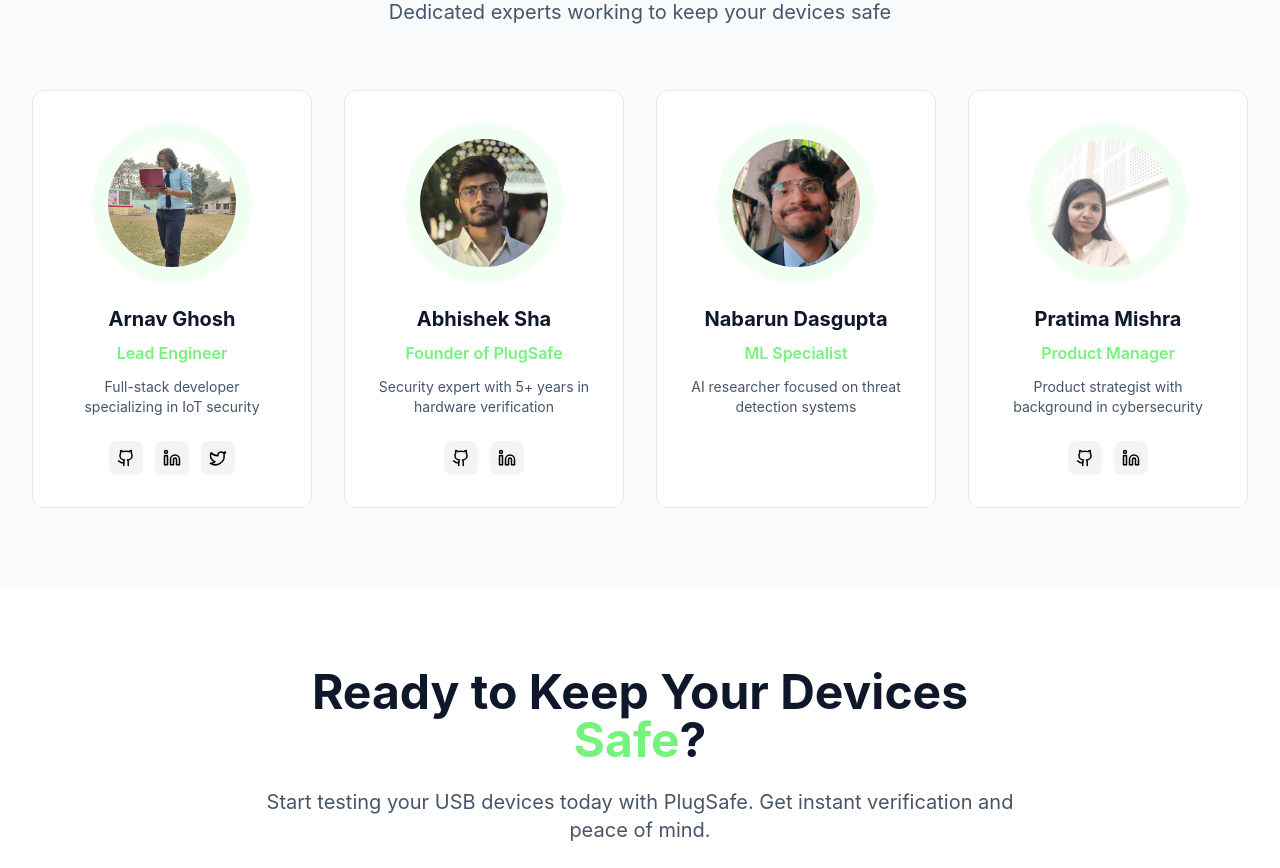
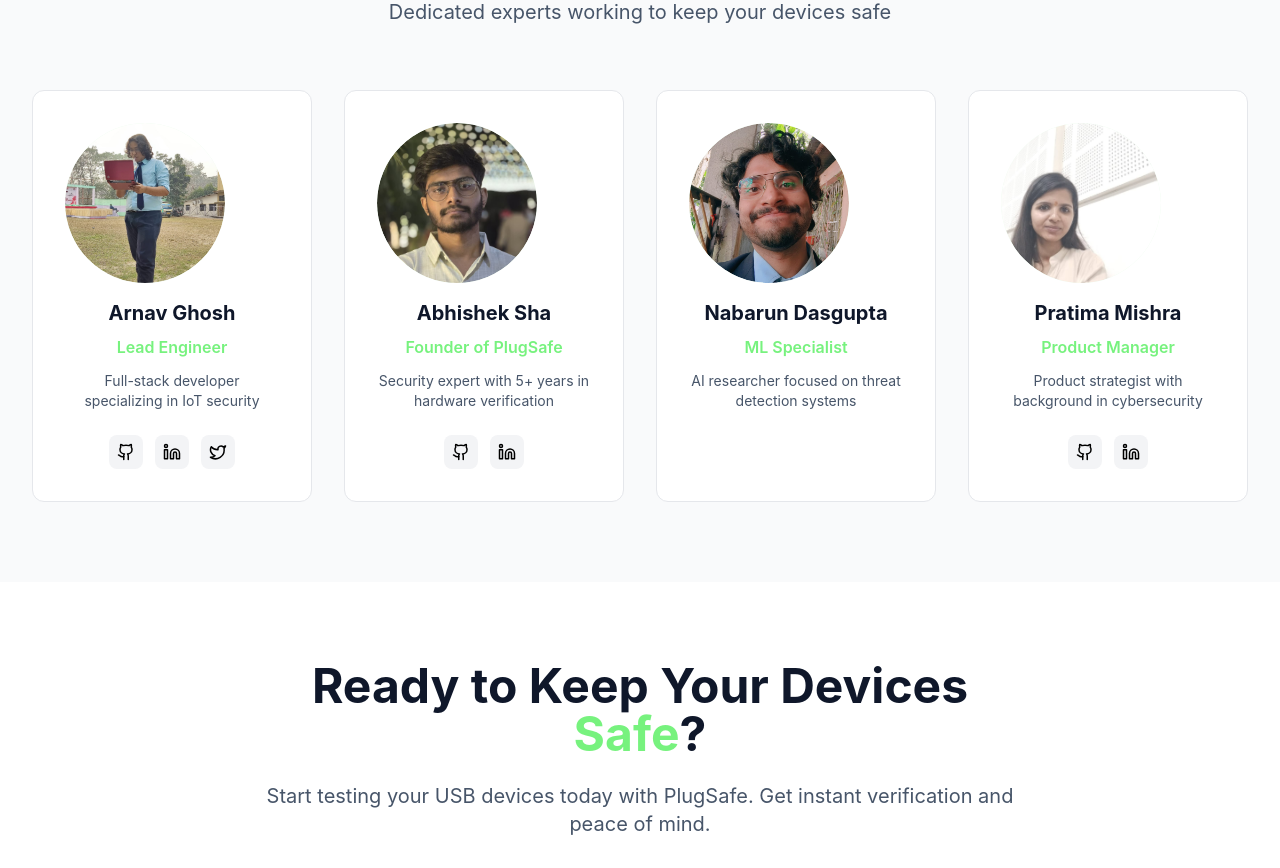
Before and after one commit to AbhishekSha818/PlugSafe_LandingPage, a React (Vite) app: page / in a window 1280 px wide. Shown: the part 2220-3088 px from the top of the page. Built offline with nearby package versions, Linux system fonts and the light colour scheme.

Commit message:
style: Add fully filled green ring around team member photos on hover

```diff
--- a/src/components/Team.jsx
+++ b/src/components/Team.jsx
@@ -72,18 +72,16 @@ const Team = () => {
             >
               {/* Avatar */}
               <div
-                className="mb-3 sm:mb-4 inline-block p-3 sm:p-4 bg-primary-green/10 rounded-full group-hover:ring-4 group-hover:ring-primary-green group-hover:scale-110 transition-all duration-300 overflow-hidden w-36 h-36 sm:w-40 sm:h-40"
-                style={{boxShadow: 'var(--tw-shadow, 0 0 0 rgba(0, 0, 0, 0))'}}
+                className="mb-3 sm:mb-4 inline-block rounded-full group-hover:scale-110 transition-all duration-300 overflow-visible w-36 h-36 sm:w-40 sm:h-40 flex items-center justify-center"
+                style={{padding: '0px'}}
                 onMouseEnter={(e) => {
-                  e.currentTarget.style.boxShadow = '0 0 20px rgba(119, 242, 126, 0.8), 0 0 40px rgba(119, 242, 126, 0.5), inset 0 0 30px rgba(119, 242, 126, 0.4), 0 0 60px rgba(119, 242, 126, 0.3)';
-                  e.currentTarget.style.outline = '4px solid #77F27E';
-                  e.currentTarget.style.outlineOffset = '0px';
+                  e.currentTarget.style.boxShadow = '0 0 0 12px #77F27E, 0 0 20px rgba(119, 242, 126, 0.8), 0 0 40px rgba(119, 242, 126, 0.5), 0 0 60px rgba(119, 242, 126, 0.3)';
                 }}
                 onMouseLeave={(e) => {
-                  e.currentTarget.style.boxShadow = '0 0 0 rgba(0, 0, 0, 0)';
-                  e.currentTarget.style.outline = 'none';
+                  e.currentTarget.style.boxShadow = 'none';
                 }}
               >
+                <div className="bg-primary-green/10 rounded-full overflow-hidden w-36 h-36 sm:w-40 sm:h-40 flex items-center justify-center">
                 <img
                   src={`/${member.image}.jpeg`}
                   alt={member.name}
@@ -92,6 +90,7 @@ const Team = () => {
                     e.target.style.display = 'none';
                   }}
                 />
+                </div>
               </div>
 
               {/* Name */}
```
